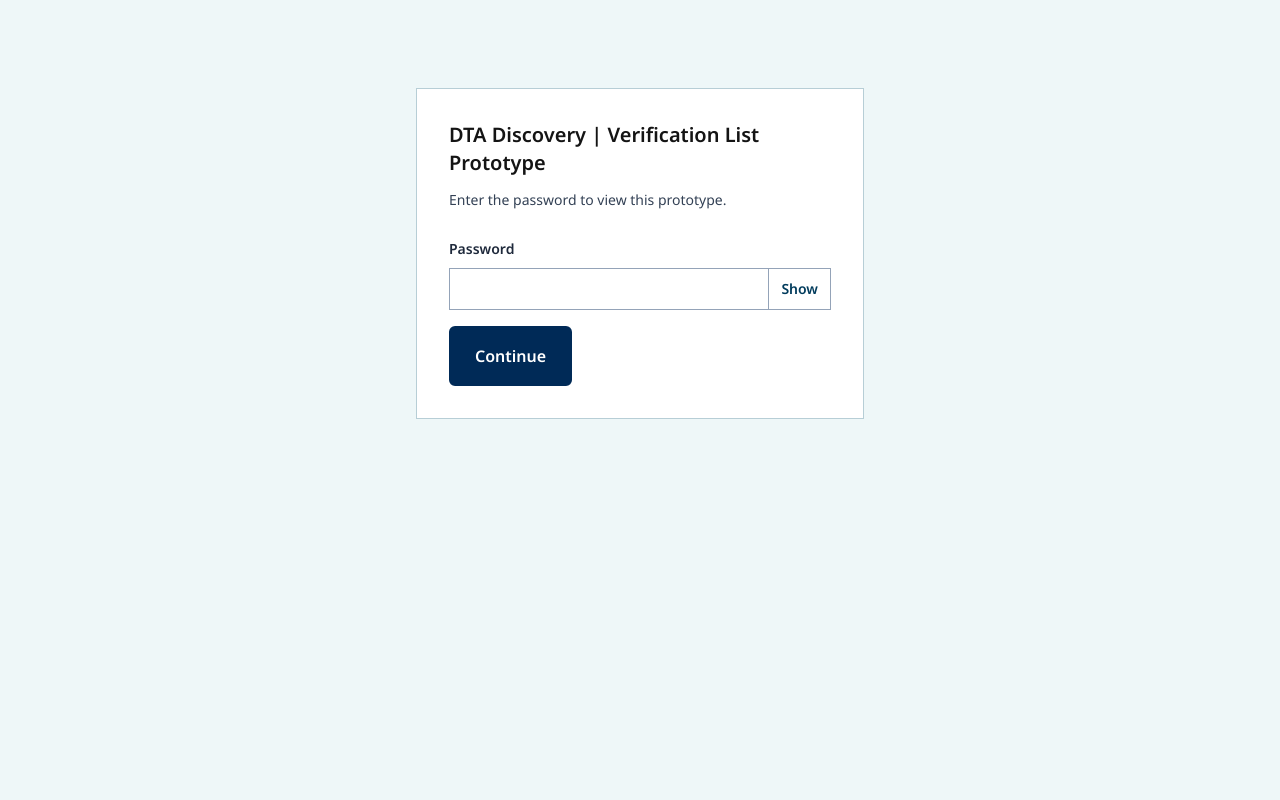
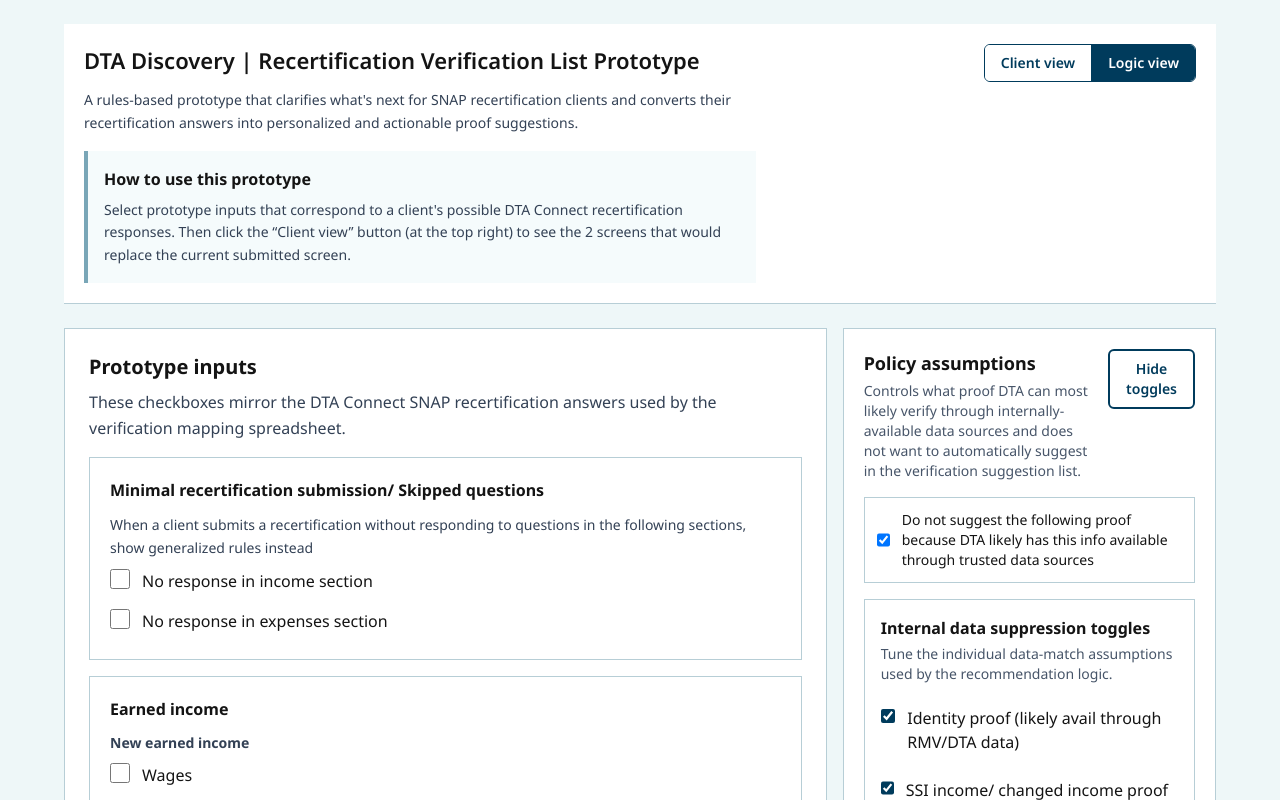
Before and after one commit to vidivitti/snap-doc-recommendation-prototype, a React (Vite) app: page / in a window 1280 px wide. Shown: the top 800 px of the page. Built offline with nearby package versions, Linux system fonts and the light colour scheme.

Commit message:
Remove prototype password gate

```diff
--- a/src/App.jsx
+++ b/src/App.jsx
@@ -19,8 +19,6 @@
   UsersThree,
   Warning
 } from "@phosphor-icons/react";
-
-const PROTOTYPE_PASSWORD = "DTAproof2026";
 
 const ICONS = {
   identity: "ID",
@@ -2173,72 +2171,7 @@
   );
 }
 
-function PasswordGate({ onUnlock }) {
-  const [password, setPassword] = useState("");
-  const [error, setError] = useState("");
-  const [showPassword, setShowPassword] = useState(false);
-
-  function submitPassword(event) {
-    event.preventDefault();
-
-    if (password === PROTOTYPE_PASSWORD) {
-      window.localStorage.setItem("snap-verification-prototype-unlocked", "true");
-      onUnlock();
-      return;
-    }
-
-    setError("That password did not work. Please try again.");
-  }
-
-  return (
-    <main className="dta-page" style={{ fontFamily: '"Noto Sans", sans-serif' }}>
-      <section className="mx-auto mt-16 max-w-md border border-[#b7ced6] bg-white p-6 sm:p-8">
-        <h1 className="text-xl font-semibold text-[#141414]">DTA Discovery | Verification List Prototype</h1>
-        <p className="mt-3 text-sm leading-relaxed text-slate-700">
-          Enter the password to view this prototype.
-        </p>
-
-        <form className="mt-6 space-y-4" onSubmit={submitPassword}>
-          <label className="block">
-            <span className="text-sm font-semibold text-slate-800">Password</span>
-            <div className="mt-2 flex w-full items-stretch">
-              <input
-                type={showPassword ? "text" : "password"}
-                value={password}
-                onChange={(event) => {
-                  setPassword(event.target.value);
-                  setError("");
-                }}
-                className="w-full border border-slate-400 px-3 py-2 text-base"
-                autoComplete="current-password"
-              />
-              <button
-                type="button"
-                className="border border-l-0 border-slate-400 px-3 text-sm font-semibold text-[#003b5c]"
-                onClick={() => setShowPassword((current) => !current)}
-                aria-label={showPassword ? "Hide password" : "Show password"}
-              >
-                {showPassword ? "Hide" : "Show"}
-              </button>
-            </div>
-          </label>
-
-          {error ? <p className="text-sm text-red-700">{error}</p> : null}
-
-          <button type="submit" className="dta-button-primary">
-            Continue
-          </button>
-        </form>
-      </section>
-    </main>
-  );
-}
-
 export default function SnapVerificationPrototype() {
-  const [unlocked, setUnlocked] = useState(() => {
-    if (typeof window === "undefined") return false;
-    return window.localStorage.getItem("snap-verification-prototype-unlocked") === "true";
-  });
   const [app, setApp] = useState(clone(EMPTY_APPLICATION));
   const [applicationNumber] = useState(() => String(Math.floor(10000000 + Math.random() * 90000000)));
   const [settings, setSettings] = useState(DEFAULT_SETTINGS);
@@ -2252,10 +2185,6 @@
   const optionalRecommendations = result.recs.filter((rec) => !rec.required);
   const showSkippedIncomeGuidance = Boolean(app.skippedQuestions?.incomeNoResponse);
   const showSkippedExpensesGuidance = Boolean(app.skippedQuestions?.expensesNoResponse) && !showSkippedIncomeGuidance;
-
-  if (!unlocked) {
-    return <PasswordGate onUnlock={() => setUnlocked(true)} />;
-  }
 
   return (
     <main className="dta-page" style={{ fontFamily: '"Noto Sans", sans-serif' }}>
```
